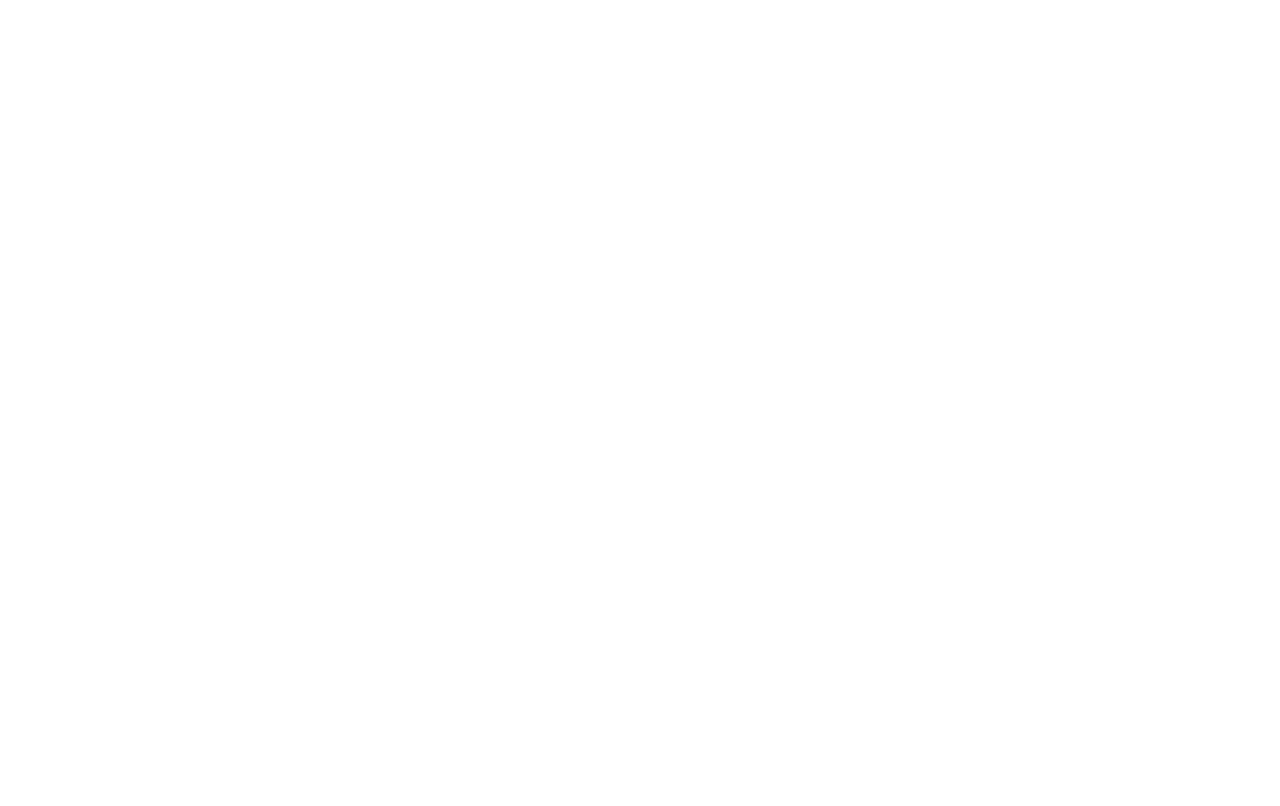
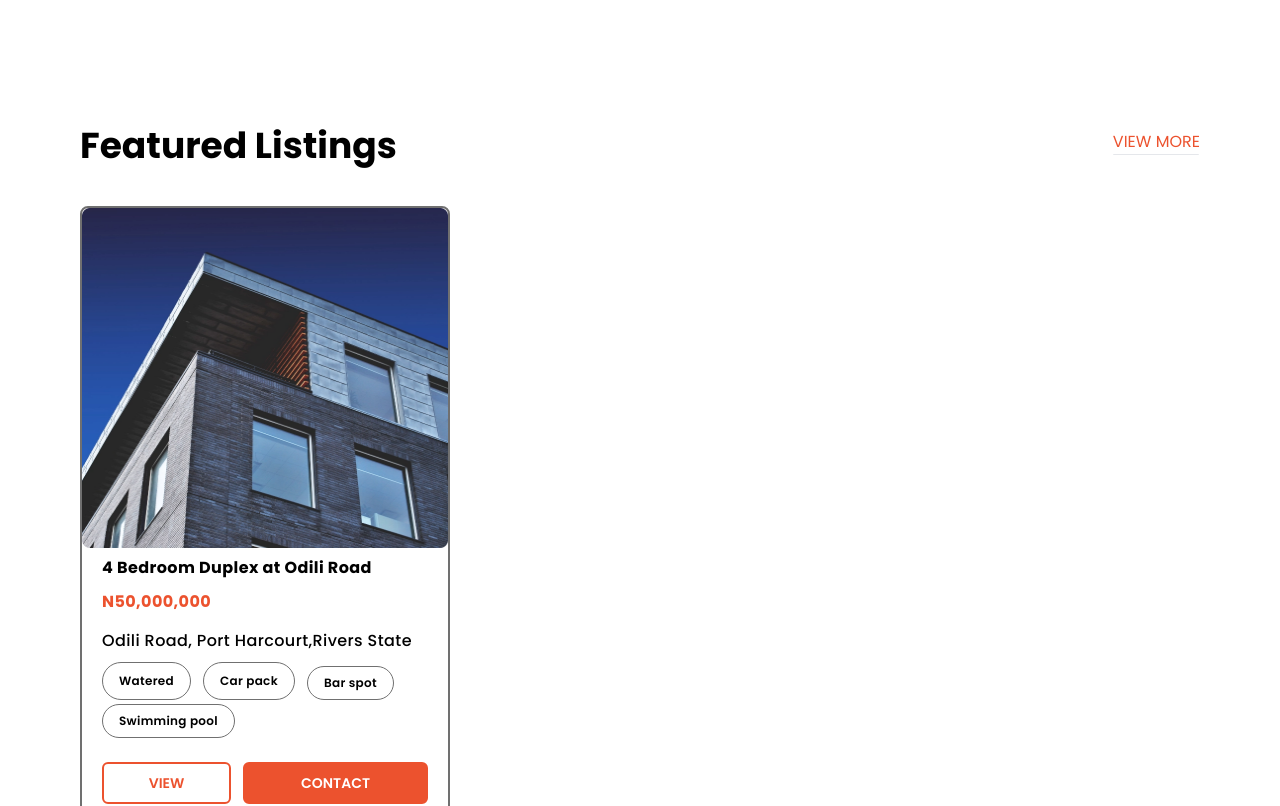
Before and after one commit to jennifer-pecky/estate-website, a React (Create React App) app: page / in a window 1280 px wide. Shown: the part 2160-2966 px from the top of the page. Before the commit the page ends 2178 px from the top, so only its background shows below. Built offline with nearby package versions, Linux system fonts and the light colour scheme.

Commit message:
finally completed

```diff
--- a/src/App.js
+++ b/src/App.js
@@ -1,13 +1,26 @@
 import React from "react";
 import Header from "./components/Header/Header";
 import Hero from "./components/Ui/Hero-section/Hero";
-
+import Card from "./components/Ui/Card-section/Card";
+import { CARD__DATA } from "./Asset/Data/Data.js"
 
 function App() {
+  const cards = CARD__DATA.map(item => {
+    return (
+      <Card
+        img={item.img}
+        title={item.title}
+        prize={item.prize}
+        desc={item.desc}
+      />
+    )
+  })
+
   return (
     <>
       <Header />
       <Hero />
+      {cards}
     </>
   );
 }
--- a/src/components/Ui/Card-section/Card.js
+++ b/src/components/Ui/Card-section/Card.js
@@ -1,7 +1,7 @@
 import React from 'react'
 import { styles } from '../../../styles/styles.tailwind'
 import img from "../../../Asset/images/png2.png"
-
+// import {CARD__DATA} from "../../../Asset/Data/Data"
 
 const Card = () => {
     const { globalPadding } = styles
--- a/src/components/Ui/Hero-section/Hero.js
+++ b/src/components/Ui/Hero-section/Hero.js
@@ -4,7 +4,9 @@
 import { Carousel } from 'react-responsive-carousel'
 import "react-responsive-carousel/lib/styles/carousel.min.css"
 import CEO from '../second-hero/CEO'
-import Card from '../Card-section/Card'
+// import Card from '../Card-section/Card'
+
+import { CARD__DATA } from '../../../Asset/Data/Data'
 
 const Hero = () => {
     return (
@@ -39,7 +41,7 @@
                 </div> */}
             </div>
             <CEO />
-            <Card />
+            {/* <Card /> */}
         </section >
 
     )
```
